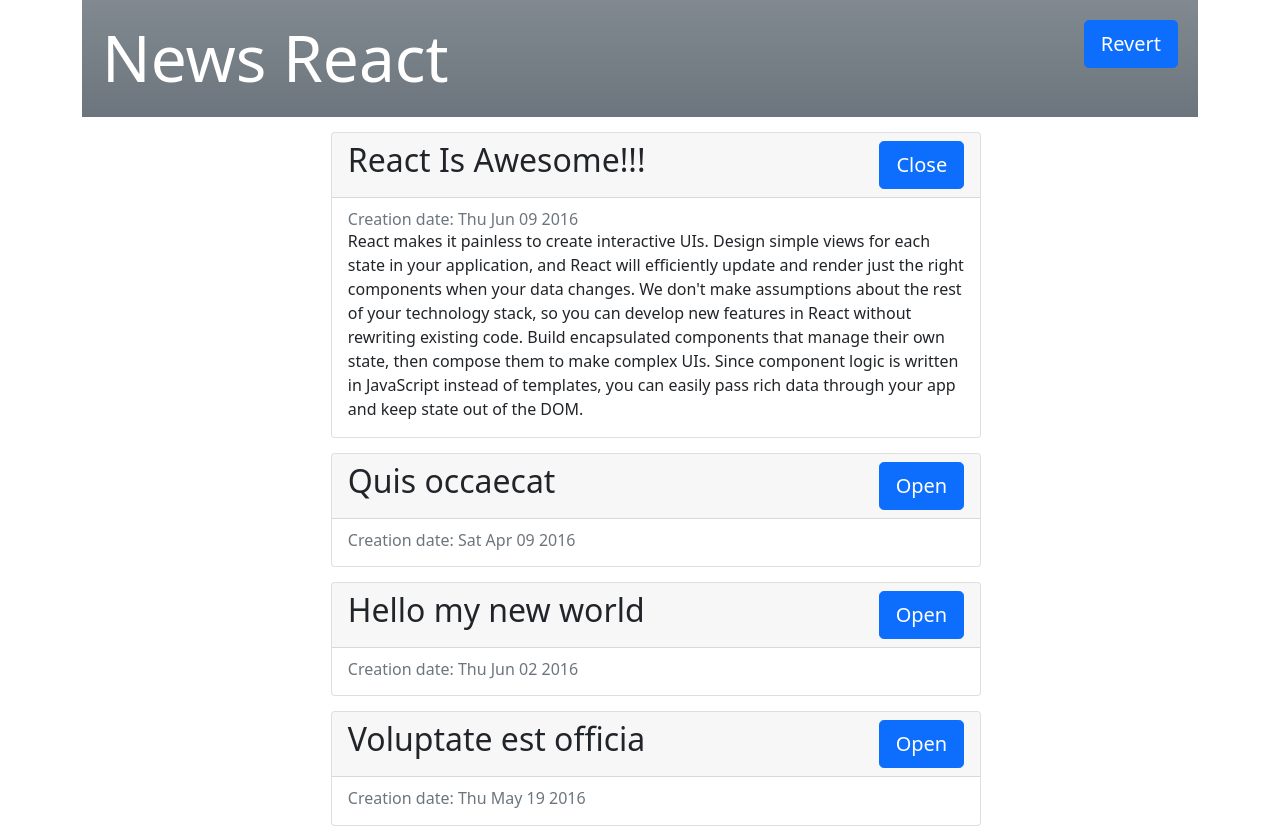
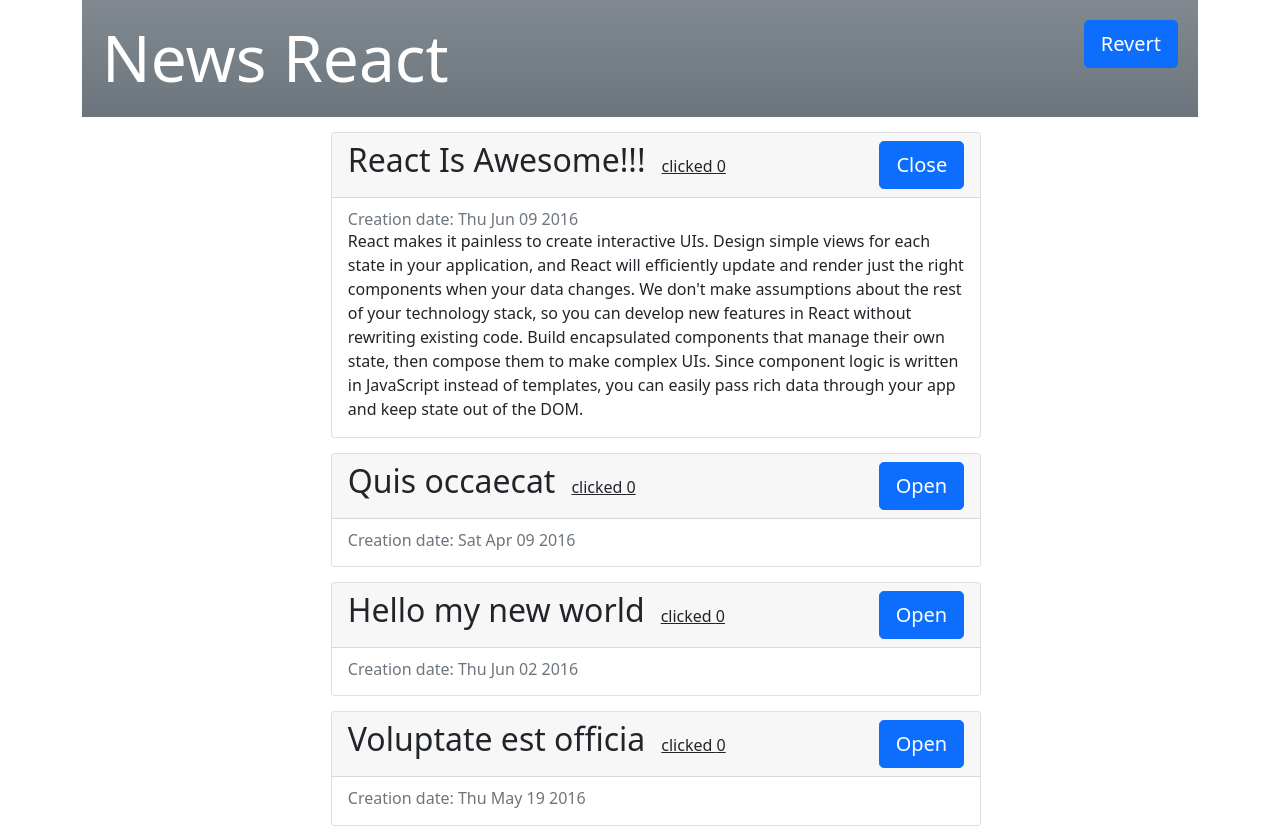
Before and after one commit to Aleksey-Bor/ReactApp, a React (Create React App) app: page / in a window 1280 px wide. Shown: the top 828 px of the page. Built offline with nearby package versions, Linux system fonts and the light colour scheme.

Commit message:
feat: add a click counter

```diff
--- a/src/components/Article.js
+++ b/src/components/Article.js
@@ -1,28 +1,41 @@
-import React, {Component} from 'react'
+import React, {PureComponent} from 'react'
 
-class Article extends Component {
+class Article extends PureComponent {
     constructor(props) {
         super(props)
 
         this.state = {
-            isOpen: props.defaultOpen
+            isOpen: props.defaultOpen,
+            count: 0
         }
     }
 
-    componentWillMount() {
-        console.log('---', 'mounting')
+   /* shouldComponentUpdate(nextProps, nextState) {
+        return this.state.isOpen !== nextState.isOpen
+    }*/
+
+    UNSAFE_componentWillMount() {
+    }
+
+    UNSAFE_componentWillReceiveProps(nextProps) {
+       if(nextProps.defaultOpen !== this.props.defaultOpen) this.setState({
+            isOpen: nextProps.defaultOpen
+        })
+    }
+
+    UNSAFE_componentWillUpdate(nextProps, nextState) {
+        console.log('***', 'Will Update')
     }
 
     render() {
-        console.log(this.props);
         const {article} = this.props;
-        console.log(this.state.isOpen);
         const body = this.state.isOpen && <section className="card-text:last-child">{article.text}</section>
         return (
             <div className = "card mx-auto" style={{width: '60%'}}>
                 <div className="card-header">
-                    <h2 className = "Title">
+                    <h2 className = "Title" onClick={this.incrementCounter}>
                         {article.title}
+                        <span className="fs-6 text-decoration-underline ms-3">clicked {this.state.count}</span>
                         <button onClick = {this.handleClick} className="btn btn-primary btn-lg float-end">{this.state.isOpen ? 'Close' : 'Open'}</button>
                     </h2>
                 </div>
@@ -36,6 +49,12 @@
         );
     }
 
+    incrementCounter = () => {
+        this.setState({
+            count: this.state.count + 1
+        })
+    }
+
     handleClick = () => {
         this.setState({
             isOpen: !this.state.isOpen
```
